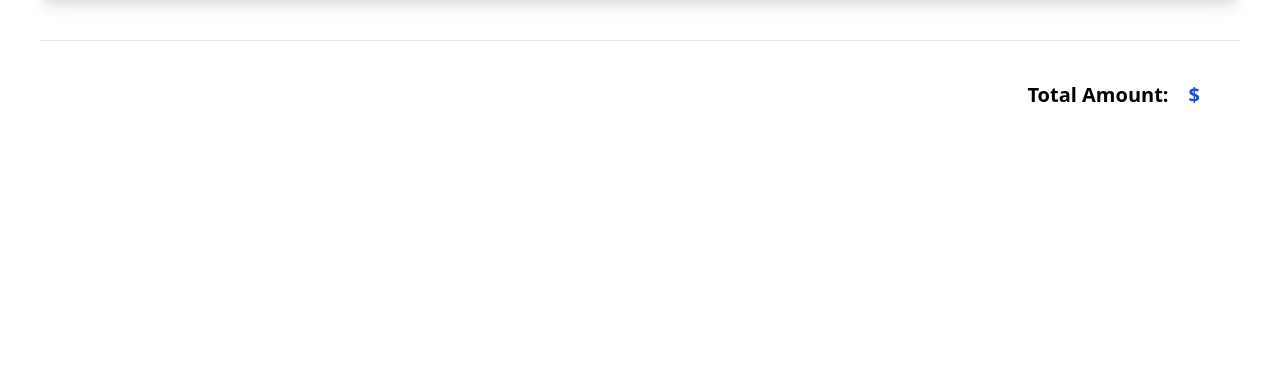
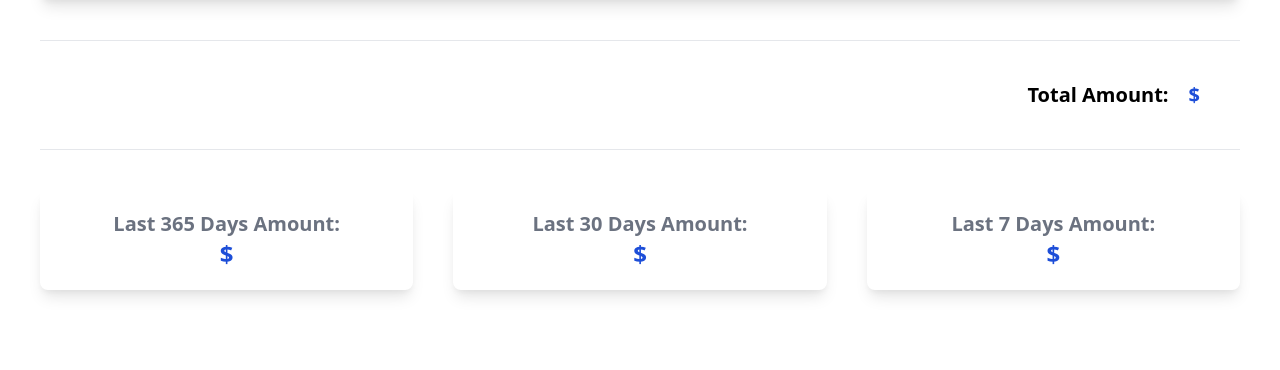
Before and after one commit to stanislavtz/expense-tracker, a Django app: template myapp/templates/myapp/index.html in a window 1280 px wide. Shown: the part 585-955 px from the top of the page. Before the commit the page ends 689 px from the top, so only its background shows below. Run offline with Django 5.2, Linux system fonts and the light colour scheme; the template is opened without the code that fills it: values that come from a table or form of the project are taken from there, others are empty; style sheets or scripts are compiled from the project's sources.

Commit message:
Calculate and render last 365, 30 and 7 days total expenses amounts.

```diff
--- a/myapp/templates/myapp/index.html
+++ b/myapp/templates/myapp/index.html
@@ -17,9 +17,28 @@
 
     <hr class="mx-10">
 
-    <div class="mt-10 mb-20 mx-10 px-10 flex justify-end">
+    <div class="my-10 mx-10 px-10 flex justify-end">
         <h1 class="font-semibold mr-5 text-xl">Total Amount:</h1>
-        <span class="self-center text-xl text-blue-700 font-semibold">$ {{ sum|floatformat:2 }}</span>
+        <span class="self-center text-xl text-blue-700 font-semibold">$ {{ total.amount__sum|floatformat:2 }}</span>
+    </div>
+
+    <hr class="mx-10">
+
+    <div class="flex m-10 mb-20 justify-between gap-10">
+        <div class="shadow-lg rounded-lg w-1/3 p-5 text-center">
+            <h1 class="font-semibold text-xl text-gray-500">Last 365 Days Amount:</h1>
+            <p class="text-blue-700 text-2xl font-semibold">$ {{ yearly_total.amount__sum|floatformat:2 }}</p>
+        </div>
+
+        <div class="shadow-lg rounded-lg w-1/3 p-5 text-center">
+            <h1 class="font-semibold text-xl text-gray-500">Last 30 Days Amount:</h1>
+            <p class="text-blue-700 text-2xl font-semibold">$ {{ monthly_total.amount__sum|floatformat:2 }}</p>
+        </div>
+
+        <div class="shadow-lg rounded-lg w-1/3 p-5 text-center">
+            <h1 class="font-semibold text-xl text-gray-500">Last 7 Days Amount:</h1>
+            <p class="text-blue-700 text-2xl font-semibold">$ {{ weekly_total.amount__sum|floatformat:2 }}</p>
+        </div>
     </div>
 
 {% endblock %}
```
Also changed, not shown: myapp/views.py (+25 -2 lines).
